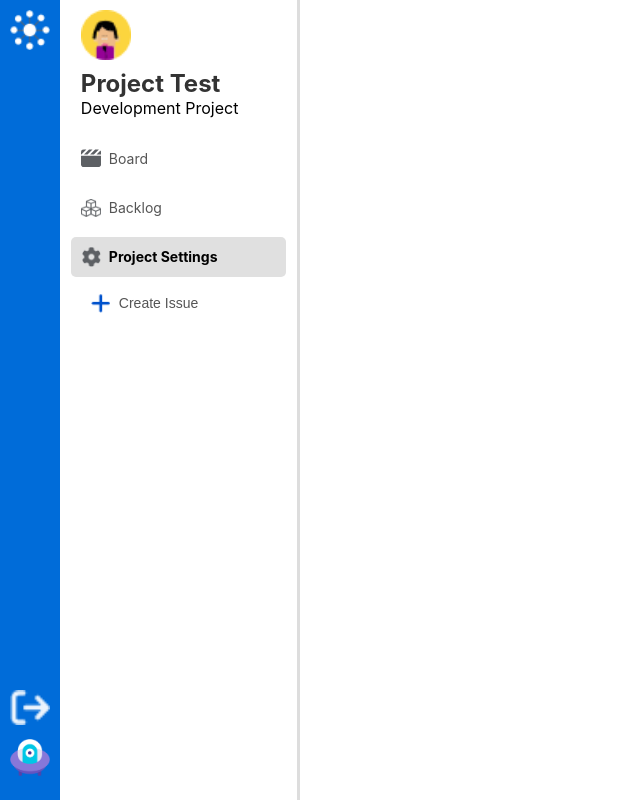
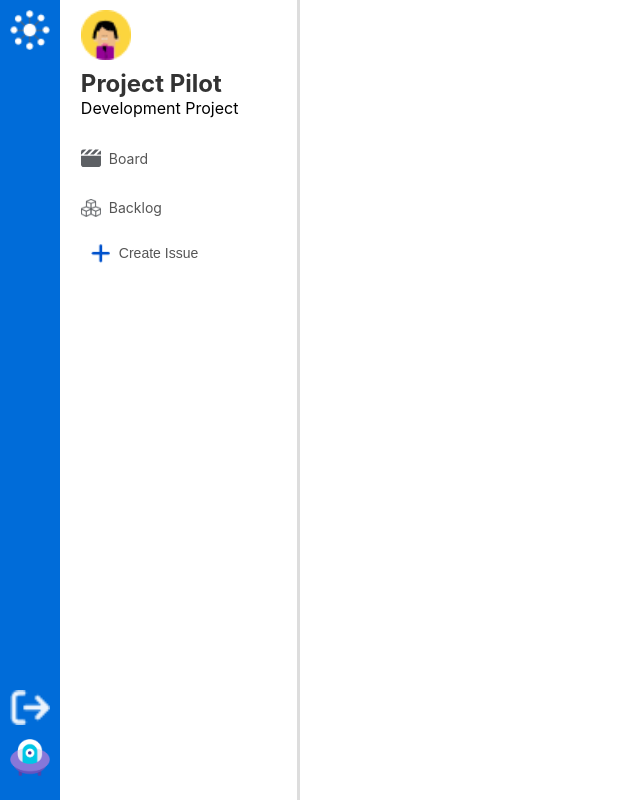
Before and after one commit to alan-kmathew/Usability_Testing_Project_Planning_Tool, a React (Create React App) app: page /project-settings in a window 1280 px wide. Shown: the whole page, without its empty margins (0-640 px from the left). Built offline with nearby package versions, Linux system fonts and the light colour scheme.

Commit message:
Delete ProjectSettings

```diff
--- a/src/components/Backlog/index.jsx
+++ b/src/components/Backlog/index.jsx
@@ -22,9 +22,7 @@ export default function Backlog() {
         if (!response.ok) {
           throw new Error('Network response was not ok');
         }
-        if (!response?.data) {
-          throw new Error("Failed to get tickets");
-        }
+
         const jsonData = await response.json();
         setData(jsonData);
         setSprintData(jsonData.filter(item => item.status !== "Backlog" && item.completedInPreviousSprint == false));
--- a/src/components/ProjectSettings.jsx
+++ /dev/null
@@ -1,6 +0,0 @@
-import React from "react";
-
-const ProjectSettings = () => {
-  return <div>Project Settings</div>;
-};
-export default ProjectSettings;
--- a/src/components/sideBars/NavBar.jsx
+++ b/src/components/sideBars/NavBar.jsx
@@ -3,7 +3,6 @@ import React from 'react';
 import { NavLink } from 'react-router-dom';
 import projectIcon from '../../Assets/project-image.png';
 import boardIcon from '../../Assets/board-icon.png';
-import settingsIcon from '../../Assets/settings-icon.png';
 import createIcon from '../../Assets/create-icon.png';
 import BacklogIcon from '../../Assets/backlog-icon.png';
 import '../../styles/Navbar.css';
@@ -13,14 +12,14 @@ function Navbar({ onOpenCreateIssue }) {
   const menuItems = [
     { title: 'Board', icon: boardIcon, path: '/board' },
     { title: 'Backlog', icon: BacklogIcon, path: '/backlog' },
-    { title: 'Project Settings', icon: settingsIcon, path: '/project-settings' },
+
   ];
 
   return (
     <div className="navbar">
       <div className="project-details">
         <img src={projectIcon} alt="Project" className="project-icon" />
-        <h1 className="project-title">Project Test</h1>
+        <h1 className="project-title">Project Pilot</h1>
         <p className="project-description">Development Project</p>
       </div>
       {menuItems.map((item) => (
```
Also changed, not shown: 1 other file (tests, documents, lock files or other folders).
